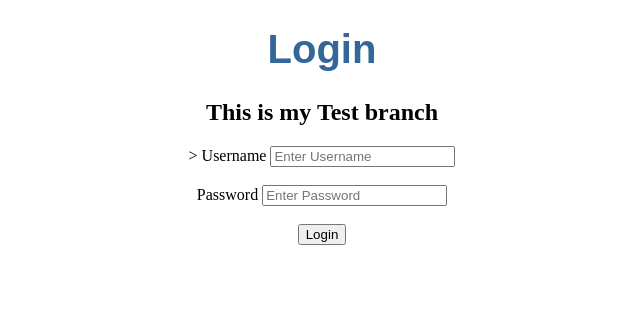
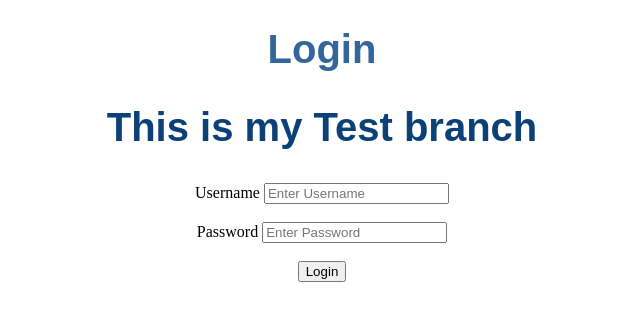
Before and after one commit to Shubham14019/myfirstrepository, an Angular app: page / in a window 1280 px wide. Shown: the top 320 px of the page, without its empty margins (318-958 px from the left). Built offline with nearby package versions, Linux system fonts and the light colour scheme.

Commit message:
css file modified

```diff
--- a/src/app/app.component.css
+++ b/src/app/app.component.css
@@ -6,6 +6,13 @@ h1 {
     text-align:center;
   }
 
+h2 {
+  color: rgb(11, 65, 119);
+  font-family: Arial, Helvetica, sans-serif;
+  font-size: 250%;
+  text-align:center;
+}
+
 
   .center {
     text-align: center;
--- a/src/app/app.component.html
+++ b/src/app/app.component.html
@@ -4,7 +4,7 @@
 <form>
 
 	<div class="center" >
-        <h2>This is my Test branch</h2>>
+        <h2>This is my Test branch</h2>
 
 		Username <input  type="text" placeholder="Enter Username" name="username" [(ngModel)]="username"><br><br>
 
```
